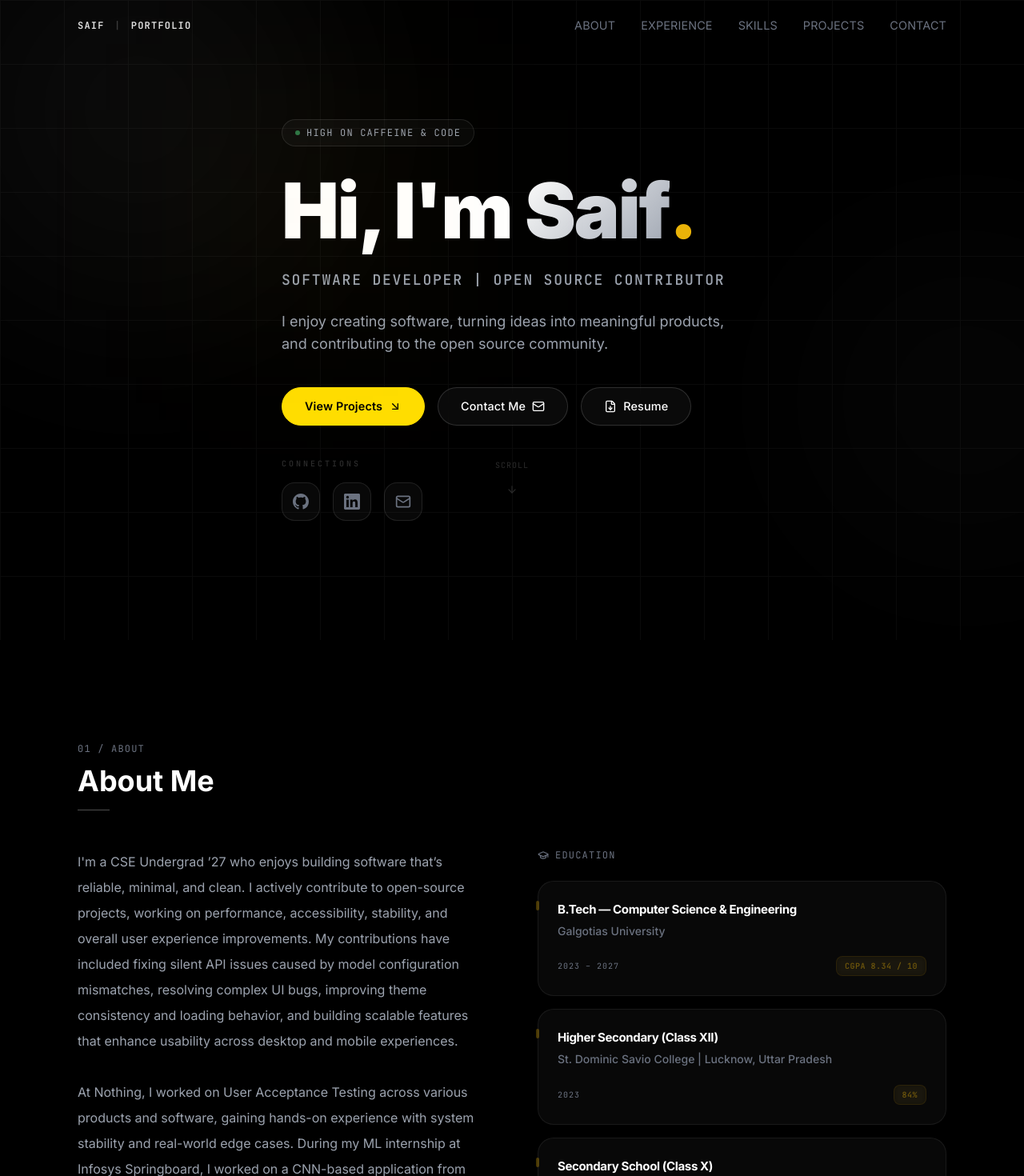
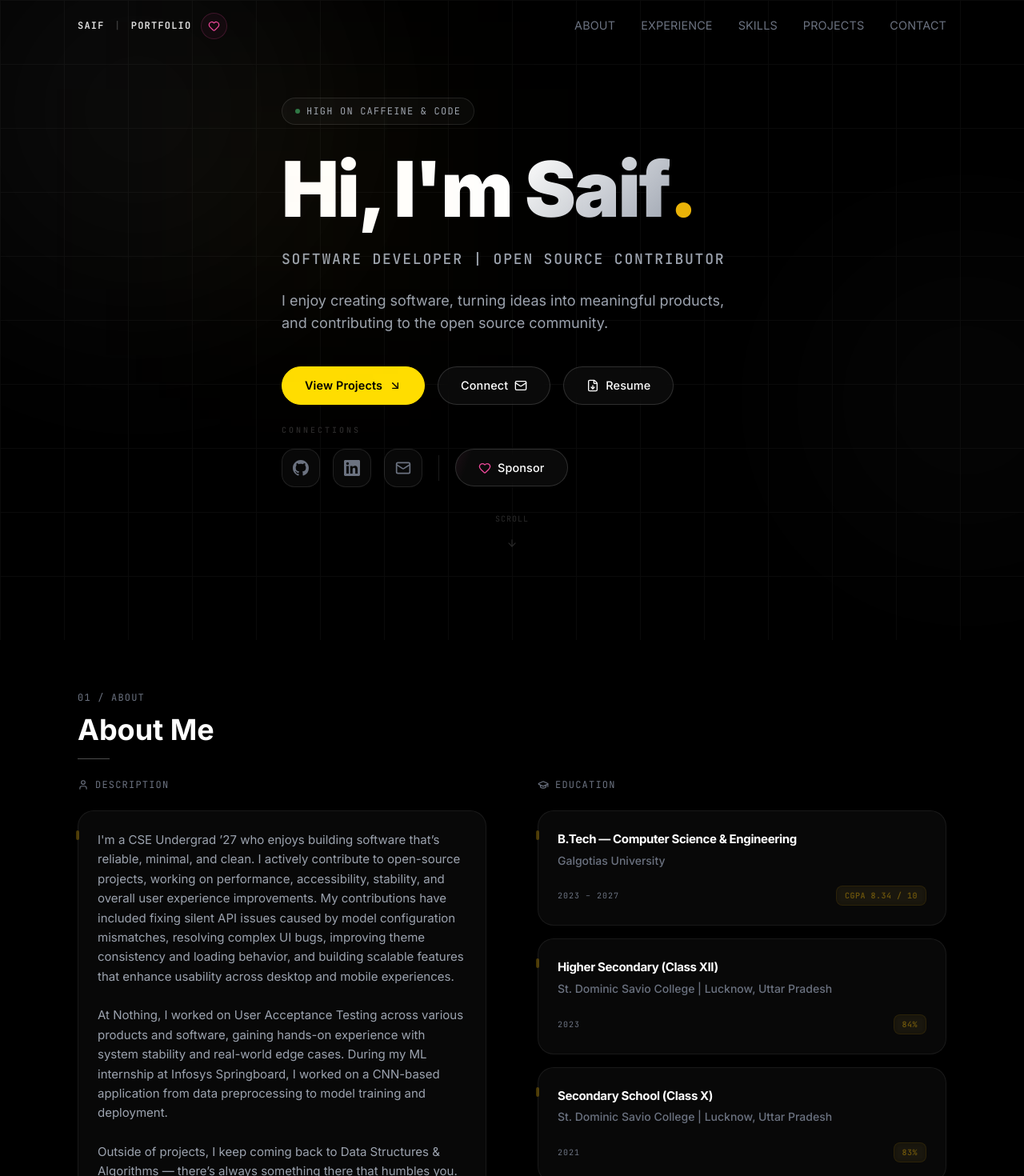
Before and after one commit to seffhunnn/Portfolio, a React (Vite) app: page / in a window 1280 px wide. Shown: the top 1470 px of the page at 80% size. Built offline with nearby package versions, Linux system fonts and the light colour scheme.

Commit message:
feat: integrate github sponsors, style about description card, and refine scroll spacing

```diff
--- a/src/components/About.jsx
+++ b/src/components/About.jsx
@@ -1,26 +1,43 @@
 import AnimatedSection, { AnimatedItem } from './AnimatedSection'
 import { about } from '../data'
-import { GraduationCap, Sparkles } from 'lucide-react'
+import { GraduationCap, Sparkles, User } from 'lucide-react'
 import { getTagColor, tagColors } from '../utils/colors'
 
 export default function About() {
   return (
-    <AnimatedSection id="about" className="py-32 relative z-10">
+    <AnimatedSection id="about" className="pt-16 pb-32 relative z-10">
       <div className="section-container">
         {/* Section label */}
         <AnimatedItem>
           <p className="text-xs font-mono text-gray-500 uppercase tracking-widest mb-3">01 / about</p>
           <h2 className="text-3xl sm:text-4xl font-bold text-white mb-2">About Me</h2>
-          <div className="section-divider" />
+          <div className="section-divider" style={{ marginBottom: '1.5rem' }} />
         </AnimatedItem>
 
         <div className="grid grid-cols-1 lg:grid-cols-2 gap-16">
           {/* Intro */}
           <div>
             <AnimatedItem>
-              <p className="text-gray-400 text-base leading-8 mb-8 whitespace-pre-line">
-                {about.intro}
-              </p>
+              <div className="flex items-center gap-2 mb-6">
+                <User size={14} className="text-gray-500" />
+                <span className="text-xs font-mono text-gray-500 uppercase tracking-widest">Description</span>
+              </div>
+            </AnimatedItem>
+
+            <AnimatedItem>
+              <div
+                className="group relative glass-card rounded-[1.25rem] p-6 border-l-2 border-yellow-500/10 hover:border-yellow-500/40 transition-all duration-500 hover:translate-x-1 hover:bg-white/[0.03] mb-6"
+              >
+                {/* Minimal Yellow Milestone Glow */}
+                <div className="absolute top-6 -left-[3px] w-1 h-3 bg-yellow-500/30 rounded-full group-hover:h-6 group-hover:bg-yellow-500 transition-all duration-500" />
+
+                {/* Corner accent glow */}
+                <div className="absolute top-0 right-0 w-24 h-24 bg-yellow-500/[0.03] blur-3xl opacity-0 group-hover:opacity-100 transition-opacity pointer-events-none" />
+
+                <p className="relative z-10 text-gray-400 text-[15px] leading-relaxed whitespace-pre-line">
+                  {about.intro}
+                </p>
+              </div>
             </AnimatedItem>
 
             {/* Interests */}
--- a/src/components/Hero.jsx
+++ b/src/components/Hero.jsx
@@ -1,16 +1,16 @@
 import { motion } from 'framer-motion'
-import { ArrowDown, Mail, FileDown } from 'lucide-react'
+import { ArrowDown, Mail, FileDown, Heart } from 'lucide-react'
 import { personal } from '../data'
 
 const GithubIcon = ({ size = 20 }) => (
   <svg viewBox="0 0 24 24" width={size} height={size} fill="currentColor">
-    <path d="M12 0C5.37 0 0 5.37 0 12c0 5.31 3.435 9.795 8.205 11.385.6.105.825-.255.825-.57 0-.285-.015-1.23-.015-2.235-3.015.555-3.795-.735-4.035-1.41-.135-.345-.72-1.41-1.23-1.695-.42-.225-1.02-.78-.015-.795.945-.015 1.62.87 1.845 1.23 1.08 1.815 2.805 1.305 3.495.99.105-.78.42-1.305.765-1.605-2.67-.3-5.46-1.335-5.46-5.925 0-1.305.465-2.385 1.23-3.225-.12-.3-.54-1.53.12-3.18 0 0 1.005-.315 3.3 1.23.96-.27 1.98-.405 3-.405s2.04.135 3 .405c2.295-1.56 3.3-1.23 3.3-1.23.66 1.65.24 2.88.12 3.18.765.84 1.23 1.905 1.23 3.225 0 4.605-2.805 5.625-5.475 5.925.435.375.81 1.095.81 2.22 0 1.605-.015 2.895-.015 3.3 0 .315.225.69.825.57A12.02 12.02 0 0 0 24 12c0-6.63-5.37-12-12-12z"/>
+    <path d="M12 0C5.37 0 0 5.37 0 12c0 5.31 3.435 9.795 8.205 11.385.6.105.825-.255.825-.57 0-.285-.015-1.23-.015-2.235-3.015.555-3.795-.735-4.035-1.41-.135-.345-.72-1.41-1.23-1.695-.42-.225-1.02-.78-.015-.795.945-.015 1.62.87 1.845 1.23 1.08 1.815 2.805 1.305 3.495.99.105-.78.42-1.305.765-1.605-2.67-.3-5.46-1.335-5.46-5.925 0-1.305.465-2.385 1.23-3.225-.12-.3-.54-1.53.12-3.18 0 0 1.005-.315 3.3 1.23.96-.27 1.98-.405 3-.405s2.04.135 3 .405c2.295-1.56 3.3-1.23 3.3-1.23.66 1.65.24 2.88.12 3.18.765.84 1.23 1.905 1.23 3.225 0 4.605-2.805 5.625-5.475 5.925.435.375.81 1.095.81 2.22 0 1.605-.015 2.895-.015 3.3 0 .315.225.69.825.57A12.02 12.02 0 0 0 24 12c0-6.63-5.37-12-12-12z" />
   </svg>
 )
 
 const LinkedinIcon = ({ size = 20 }) => (
   <svg viewBox="0 0 24 24" width={size} height={size} fill="currentColor">
-    <path d="M20.447 20.452h-3.554v-5.569c0-1.328-.027-3.037-1.852-3.037-1.853 0-2.136 1.445-2.136 2.939v5.667H9.351V9h3.414v1.561h.046c.477-.9 1.637-1.85 3.37-1.85 3.601 0 4.267 2.37 4.267 5.455v6.286zM5.337 7.433a2.062 2.062 0 0 1-2.063-2.065 2.064 2.064 0 1 1 2.063 2.065zm1.782 13.019H3.555V9h3.564v11.452zM22.225 0H1.771C.792 0 0 .774 0 1.729v20.542C0 23.227.792 24 1.771 24h20.451C23.2 24 24 23.227 24 22.271V1.729C24 .774 23.2 0 22.222 0h.003z"/>
+    <path d="M20.447 20.452h-3.554v-5.569c0-1.328-.027-3.037-1.852-3.037-1.853 0-2.136 1.445-2.136 2.939v5.667H9.351V9h3.414v1.561h.046c.477-.9 1.637-1.85 3.37-1.85 3.601 0 4.267 2.37 4.267 5.455v6.286zM5.337 7.433a2.062 2.062 0 0 1-2.063-2.065 2.064 2.064 0 1 1 2.063 2.065zm1.782 13.019H3.555V9h3.564v11.452zM22.225 0H1.771C.792 0 0 .774 0 1.729v20.542C0 23.227.792 24 1.771 24h20.451C23.2 24 24 23.227 24 22.271V1.729C24 .774 23.2 0 22.222 0h.003z" />
   </svg>
 )
 
@@ -51,7 +51,7 @@ export default function Hero() {
           variants={containerVariants}
           initial="hidden"
           animate="visible"
-          className="max-w-3xl"
+          className="max-w-3xl mx-auto"
         >
           {/* Badge */}
           <motion.div variants={itemVariants} className="mb-8">
@@ -93,14 +93,14 @@ export default function Hero() {
           {/* CTA Buttons */}
           <motion.div
             variants={itemVariants}
-            className="flex flex-wrap gap-4 mb-10"
+            className="flex flex-wrap gap-4 mb-6"
           >
             <button onClick={scrollToProjects} className="btn-primary">
               View Projects
               <ArrowDown size={16} className="rotate-[-45deg]" />
             </button>
             <button onClick={scrollToContact} className="btn-secondary">
-              Contact Me
+              Connect
               <Mail size={16} />
             </button>
             <a
@@ -122,7 +122,7 @@ export default function Hero() {
             className="flex flex-col gap-4"
           >
             <span className="text-[10px] text-gray-700 font-mono uppercase tracking-[0.3em] font-bold">Connections</span>
-            <div className="flex items-center gap-4">
+            <div className="flex items-center gap-4 flex-wrap">
               <a
                 href={personal.github}
                 target="_blank"
@@ -151,6 +151,19 @@ export default function Hero() {
                 <Mail size={20} strokeWidth={2} />
                 <div className="absolute inset-0 rounded-2xl bg-white/5 opacity-0 group-hover:opacity-100 blur-xl transition-opacity" />
               </a>
+
+              <div className="w-[1px] h-8 bg-white/10 self-center mx-1" />
+
+              <a
+                href="https://github.com/sponsors/seffhunnn"
+                target="_blank"
+                rel="noopener noreferrer"
+                className="btn-sponsor group"
+                style={{ textDecoration: 'none' }}
+              >
+                <Heart size={16} className="text-pink-500 fill-none group-hover:fill-pink-500 transition-all duration-200" />
+                Sponsor
+              </a>
             </div>
           </motion.div>
         </motion.div>
@@ -160,7 +173,7 @@ export default function Hero() {
           initial={{ opacity: 0 }}
           animate={{ opacity: 1 }}
           transition={{ delay: 2, duration: 1 }}
-          className="absolute bottom-10 left-1/2 -translate-x-1/2 flex flex-col items-center gap-2"
+          className="flex flex-col items-center gap-2 mt-8 mx-auto w-fit"
         >
           <span className="text-[10px] text-gray-700 font-mono tracking-widest uppercase">scroll</span>
           <motion.div
--- a/src/components/Navbar.jsx
+++ b/src/components/Navbar.jsx
@@ -1,6 +1,6 @@
 import { useState, useEffect } from 'react'
 import { motion, AnimatePresence } from 'framer-motion'
-import { Menu, X, ArrowUp } from 'lucide-react'
+import { Menu, X, ArrowUp, Heart } from 'lucide-react'
 
 const navLinks = [
   { label: 'About', href: '#about' },
@@ -61,6 +61,7 @@ export default function Navbar() {
         }}
       >
         <div className="section-container relative flex items-center justify-between h-16">
+          <div className="flex items-center gap-3">
             <a
               href="#hero"
               onClick={(e) => { e.preventDefault(); scrollToTop(e) }}
@@ -68,6 +69,16 @@ export default function Navbar() {
             >
               Saif <span className="text-gray-600 mx-1">|</span> Portfolio
             </a>
+            <a
+              href="https://github.com/sponsors/seffhunnn"
+              target="_blank"
+              rel="noopener noreferrer"
+              className="group flex items-center justify-center p-2 rounded-full border border-pink-500/20 bg-pink-500/5 text-pink-500 hover:border-pink-500/50 hover:bg-pink-500/10 hover:shadow-[0_0_10px_rgba(236,72,153,0.3)] transition-all duration-200"
+              title="Sponsor Saif on GitHub"
+            >
+              <Heart size={15} className="fill-none group-hover:fill-pink-500 transition-all duration-200" />
+            </a>
+          </div>
 
           <div className="absolute left-1/2 -translate-x-1/2 h-full flex items-center pointer-events-none">
             <AnimatePresence>
--- a/src/components/Social.jsx
+++ b/src/components/Social.jsx
@@ -1,6 +1,6 @@
 import AnimatedSection, { AnimatedItem } from './AnimatedSection'
 import { personal } from '../data'
-import { Mail, ArrowUpRight } from 'lucide-react'
+import { Mail, ArrowUpRight, Heart } from 'lucide-react'
 
 const GithubIcon = ({ size = 24 }) => (
   <svg viewBox="0 0 24 24" width={size} height={size} fill="currentColor">
@@ -98,11 +98,37 @@ export default function Social() {
             <p className="text-xs font-mono text-gray-500 uppercase tracking-widest mb-4">ready to build something?</p>
             <a
               href={`mailto:${personal.email}`}
-              className="group relative inline-block text-2xl sm:text-4xl font-black text-white transition-all hover:tracking-tight"
+              className="group relative inline-block text-2xl sm:text-4xl font-black text-white transition-all hover:tracking-tight mb-8"
             >
               <span className="relative z-10">{personal.email}</span>
               <div className="absolute -bottom-2 left-0 h-1 w-0 bg-gradient-to-r from-white/20 to-transparent transition-all group-hover:w-full" />
             </a>
+
+            {/* Sponsor CTA with Arrow */}
+            <div className="flex flex-col sm:flex-row items-center justify-center gap-6 mt-4">
+              <a
+                href="https://github.com/sponsors/seffhunnn"
+                target="_blank"
+                rel="noopener noreferrer"
+                className="btn-sponsor group scale-105 sm:scale-110 origin-center transition-all duration-300"
+                style={{ textDecoration: 'none', padding: '0.85rem 2.25rem', fontSize: '1rem' }}
+              >
+                <Heart size={18} className="text-pink-500 fill-none group-hover:fill-pink-500 transition-all duration-200" />
+                Sponsor
+              </a>
+
+              <div className="flex items-center gap-3">
+                {/* Curved Arrow pointing to the left */}
+                <svg className="w-12 h-10 text-yellow-500/70 select-none shrink-0" viewBox="0 0 50 30" fill="none" stroke="currentColor" strokeWidth="2.5" strokeLinecap="round" strokeLinejoin="round">
+                  <path d="M40 24 C30 10 22 6 8 10" />
+                  <path d="M14 4 L6 10 L13 18" />
+                </svg>
+                <div className="text-left text-gray-400 font-mono text-xs sm:text-sm italic leading-relaxed select-none">
+                  <div>Support my work &</div>
+                  <div>fuel my energy 💛</div>
+                </div>
+              </div>
+            </div>
           </div>
         </AnimatedItem>
       </div>
--- a/src/index.css
+++ b/src/index.css
@@ -276,3 +276,59 @@ body::before {
   border-radius: 9999px;
   transition: width 1.2s cubic-bezier(0.4, 0, 0.2, 1);
 }
+
+/* ── GitHub Sponsor Button Style, Hover Glow & Shine Animation ── */
+.btn-sponsor {
+  position: relative;
+  overflow: hidden;
+  display: inline-flex;
+  align-items: center;
+  gap: 0.5rem;
+  background: rgba(255, 255, 255, 0.04);
+  color: #ffffff;
+  font-weight: 500;
+  padding: 0.75rem 1.75rem;
+  border-radius: 9999px;
+  font-size: 0.9rem;
+  letter-spacing: 0.01em;
+  transition: border-color 0.3s ease, box-shadow 0.3s ease, color 0.3s ease;
+  border: 1.5px solid rgba(255, 255, 255, 0.15);
+  cursor: pointer;
+  backdrop-filter: blur(10px);
+}
+
+.btn-sponsor::after {
+  content: '';
+  position: absolute;
+  top: 0;
+  left: -150%;
+  width: 100%;
+  height: 100%;
+  background: linear-gradient(
+    90deg,
+    transparent 0%,
+    rgba(236, 72, 153, 0.25) 50%,
+    transparent 100%
+  );
+  transform: skewX(-20deg);
+  pointer-events: none;
+  animation: btn-sponsor-shine-loop 6s infinite ease-in-out;
+}
+
+.btn-sponsor:hover {
+  border-color: rgba(236, 72, 153, 0.5) !important;
+  box-shadow: 0 0 16px rgba(236, 72, 153, 0.45) !important;
+  color: #ffffff !important;
+}
+
+@keyframes btn-sponsor-shine-loop {
+  0% {
+    left: -150%;
+  }
+  50% {
+    left: 150%;
+  }
+  100% {
+    left: 150%;
+  }
+}
```
Lines whose indentation alone changed are shown as unchanged.
